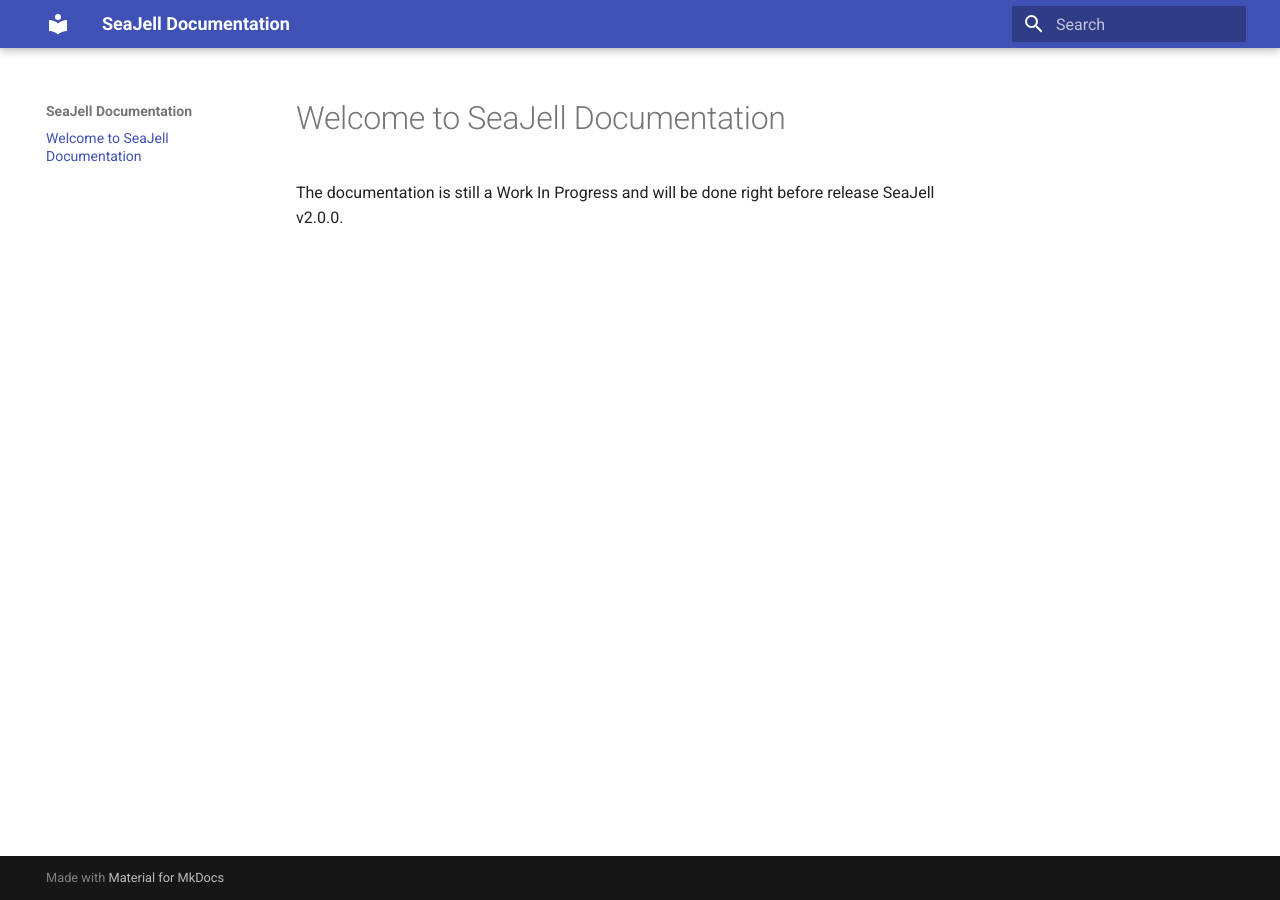
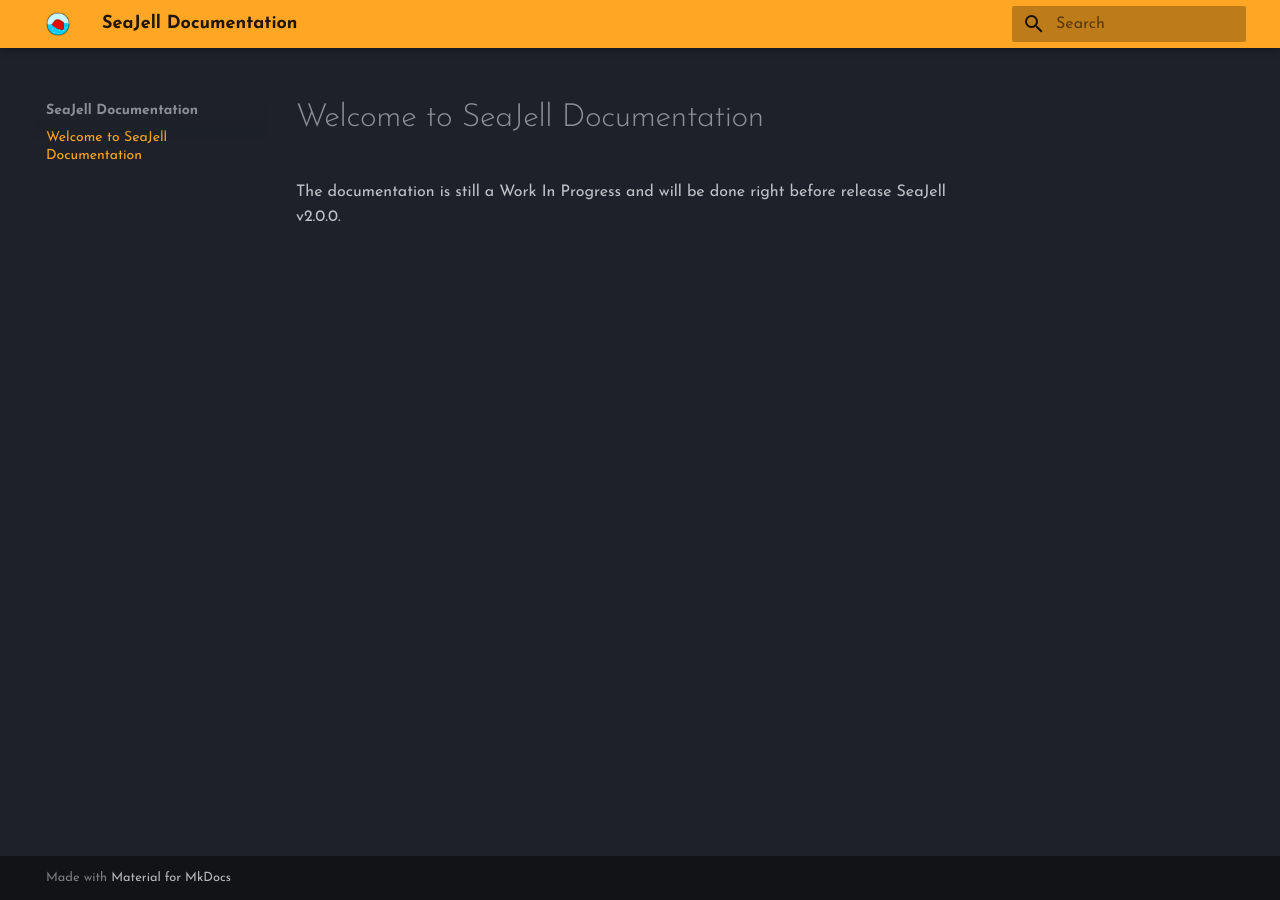
Before and after one commit to seajell/seajell-documentation, an MkDocs documentation site: the page built from docs/index.md, in a window 1280 px wide. Built offline with MkDocs 1.6.1 and Material for MkDocs 9.7.7, drawn with Linux system fonts in a browser that asks for light colours.

Commit message:
Added some new configuration for theme and also tries to use Material theme again.

```diff
--- a/mkdocs.yml
+++ b/mkdocs.yml
@@ -1,3 +1,16 @@
 site_name: SeaJell Documentation
 theme:
   name: material
+  logo: assets/SeaJell-Logo.png
+  favicon: assets/SeaJell-Logo.png
+  font:
+    text: Josefin Sans
+    code: Share Tech Mono
+  palette:
+    scheme: slate
+    primary: orange
+    accent: amber
+markdown_extensions:
+  - pymdownx.emoji:
+      emoji_index: !!python/name:materialx.emoji.twemoji
+      emoji_generator: !!python/name:materialx.emoji.to_svg
```
Also changed, not shown: .readthedocs.yaml (renamed from readthedocs.yaml), docs/assets/SeaJell-Logo.png (added).
